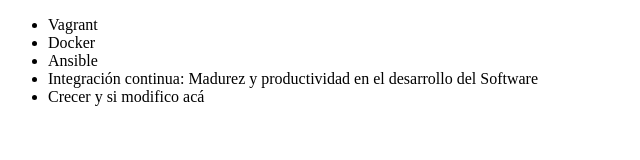
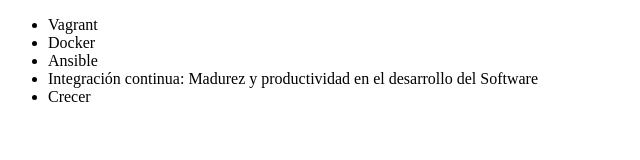
Before and after one commit to AmaliaSnik/Alura-Git, a plain HTML site: page index.html in a window 1280 px wide. Shown: the whole page, without its empty margins (0-640 px from the left). Drawn offline with Linux system fonts and the light colour scheme.

Commit message:
modificando lista

```diff
--- a/index.html
+++ b/index.html
@@ -10,7 +10,7 @@
             <li>Docker</li>
             <li>Ansible</li>
             <li>Integración continua: Madurez y productividad en el desarrollo del Software</li>
-            <li>Crecer y si modifico acá</li>
+            <li>Crecer</li>
         </ul>
     </body>
 
```
